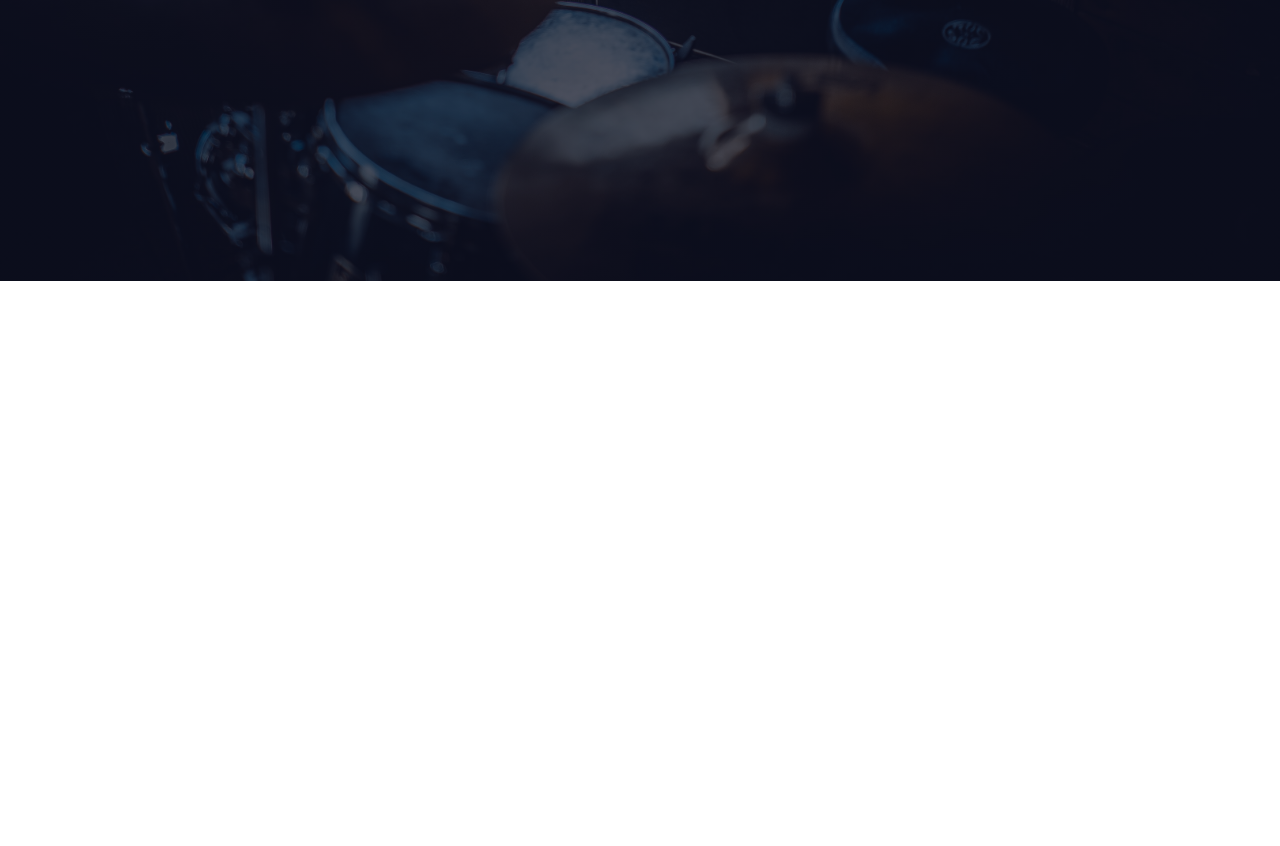
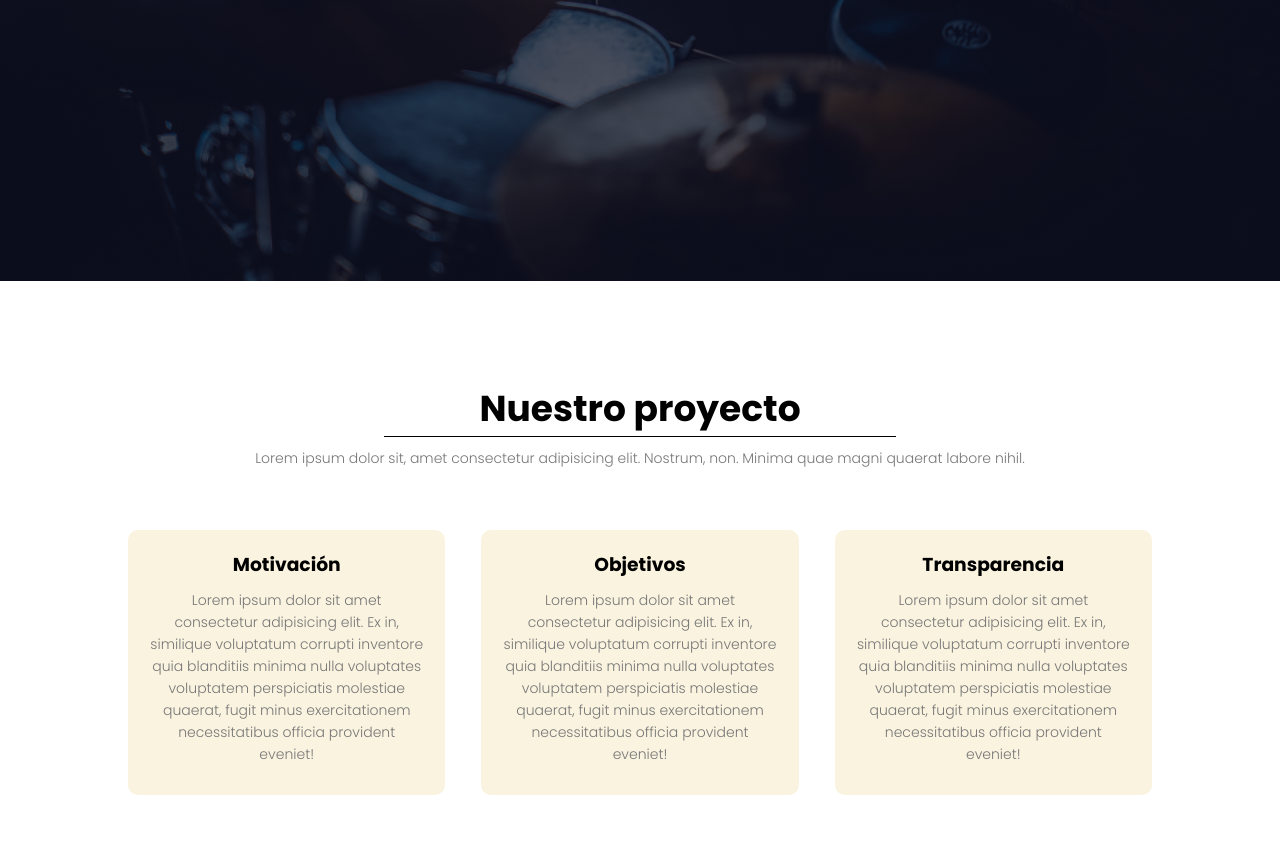
Before and after one commit to alemarsa-exe/Drum-Game-WebPage, a plain HTML site: page index.html in a window 1280 px wide. Shown: the part 519-1365 px from the top of the page. Before the commit the page ends 800 px from the top, so only its background shows below. Drawn offline with Linux system fonts and the light colour scheme.

```diff
--- a/index.html
+++ b/index.html
@@ -11,6 +11,7 @@
     <title>Drum Game</title>
 </head>
 <body>
+    <!---Header-->
     <section class="header">
         <nav>
             <a href="index.html"> <img src="images/DrumLogoBlanco.png" alt="drum-logo"> </a>
@@ -41,6 +42,34 @@
 
     </section>
 
+    <!--Nuestro Proyecto-->
+    <section class="proyecto">
+        <h1>Nuestro proyecto</h1>
+        <p>
+            Lorem ipsum dolor sit, amet consectetur adipisicing elit. Nostrum, non. Minima quae magni quaerat labore nihil.
+        </p>
+
+        <div class="row">
+            <div class="proyecto-col">
+                <h3>Motivación</h3>
+                <p>
+                    Lorem ipsum dolor sit amet consectetur adipisicing elit. Ex in, similique voluptatum corrupti inventore quia blanditiis minima nulla voluptates voluptatem perspiciatis molestiae quaerat, fugit minus exercitationem necessitatibus officia provident eveniet!
+                </p>
+            </div>
+            <div class="proyecto-col">
+                <h3>Objetivos</h3>
+                <p>
+                    Lorem ipsum dolor sit amet consectetur adipisicing elit. Ex in, similique voluptatum corrupti inventore quia blanditiis minima nulla voluptates voluptatem perspiciatis molestiae quaerat, fugit minus exercitationem necessitatibus officia provident eveniet!
+                </p>
+            </div>
+            <div class="proyecto-col">
+                <h3>Transparencia</h3>
+                <p>
+                    Lorem ipsum dolor sit amet consectetur adipisicing elit. Ex in, similique voluptatum corrupti inventore quia blanditiis minima nulla voluptates voluptatem perspiciatis molestiae quaerat, fugit minus exercitationem necessitatibus officia provident eveniet!
+                </p>
+            </div>
+        </div>
+    </section>
 
 
 
--- a/style.css
+++ b/style.css
@@ -3,7 +3,13 @@
     padding: 0;
     box-sizing: border-box;
     font-family: 'Poppins', sans-serif;
+    -ms-overflow-style: none;  /* IE and Edge */
+    scrollbar-width: none;  /* Firefox */
 }
+
+*::-webkit-scrollbar {
+    display: none;
+  }
 
 /*     //              //
        // Landing page //
@@ -165,5 +171,47 @@ nav .fa{
             padding: 30px;
         }
 
+}
 
+
+/*     //                  //
+       // Nuestro proyecto //
+       //                  //
+*/
+
+.proyecto{
+    width: 80%;
+    margin: auto;
+    text-align: center;
+    padding-top: 100px;
 }
+
+.proyecto h1{
+    width: 50%;
+    margin: auto;
+    font-size: 36px;
+    font-weight: 600;
+    border-bottom: 1px double rgb(0, 0, 0);
+}
+
+.proyecto p{
+    color: #777;
+    font-size: 14px;
+    font-weight: 300;
+    line-height: 22px;
+    padding: 10px;
+}
+
+.row{
+    margin-top: 5%;
+    display: flex;
+    justify-content: space-between;
+}
+
+.proyecto-col{
+    flex-basis: 31%;
+    background: #F9F3DF;
+    border-radius: 10px;
+    margin-bottom: 5%;
+    padding: 20px 12px;
+}
```
